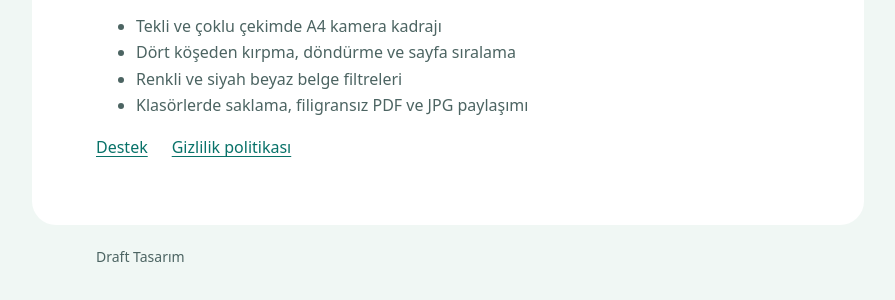
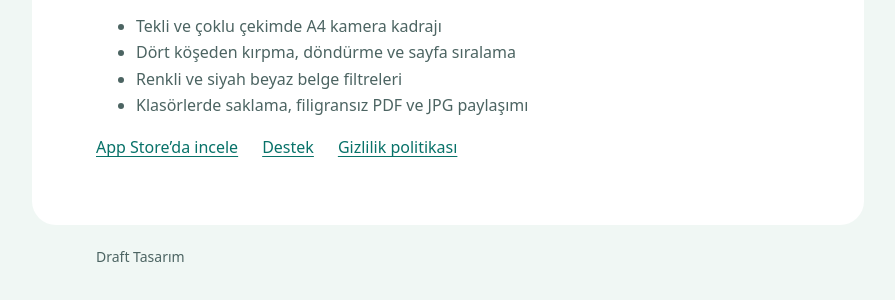
Before and after one commit to drafttasarim/drafttasarim.github.io, a plain HTML site: page camera-scan/index.html in a window 1280 px wide. Shown: the part 378-678 px from the top of the page, without its empty margins (192-1087 px from the left). Drawn offline with Linux system fonts and the light colour scheme.

Commit message:
Add Camera Scan App Store link

```diff
--- a/camera-scan/index.html
+++ b/camera-scan/index.html
@@ -2,4 +2,4 @@
 <html lang="tr"><head><meta charset="utf-8"><meta name="viewport" content="width=device-width,initial-scale=1"><meta name="description" content="Camera Scan ile iPhone ve iPad kameranızdan belge tarayın, sayfaları düzenleyin ve filigransız A4 PDF olarak paylaşın."><title>Camera Scan: A4 PDF</title><link rel="stylesheet" href="style.css"></head>
 <body><main><img src="icon.png" width="88" height="88" alt=""><h1>Camera Scan: A4 PDF</h1><p>iPhone veya iPad kameranızla kağıt belgeleri tarayın. Birden fazla sayfayı tek PDF’te birleştirin, köşeleri düzeltin ve dosyayı paylaşın.</p>
 <ul><li>Tekli ve çoklu çekimde A4 kamera kadrajı</li><li>Dört köşeden kırpma, döndürme ve sayfa sıralama</li><li>Renkli ve siyah beyaz belge filtreleri</li><li>Klasörlerde saklama, filigransız PDF ve JPG paylaşımı</li></ul>
-<nav aria-label="Uygulama bağlantıları"><a href="support/">Destek</a><a href="privacy/">Gizlilik politikası</a></nav></main><footer>Draft Tasarım</footer></body></html>
+<nav aria-label="Uygulama bağlantıları"><a href="https://apps.apple.com/tr/app/camera-scan-a4-pdf/id6838429178">App Store’da incele</a><a href="support/">Destek</a><a href="privacy/">Gizlilik politikası</a></nav></main><footer>Draft Tasarım</footer></body></html>
```
